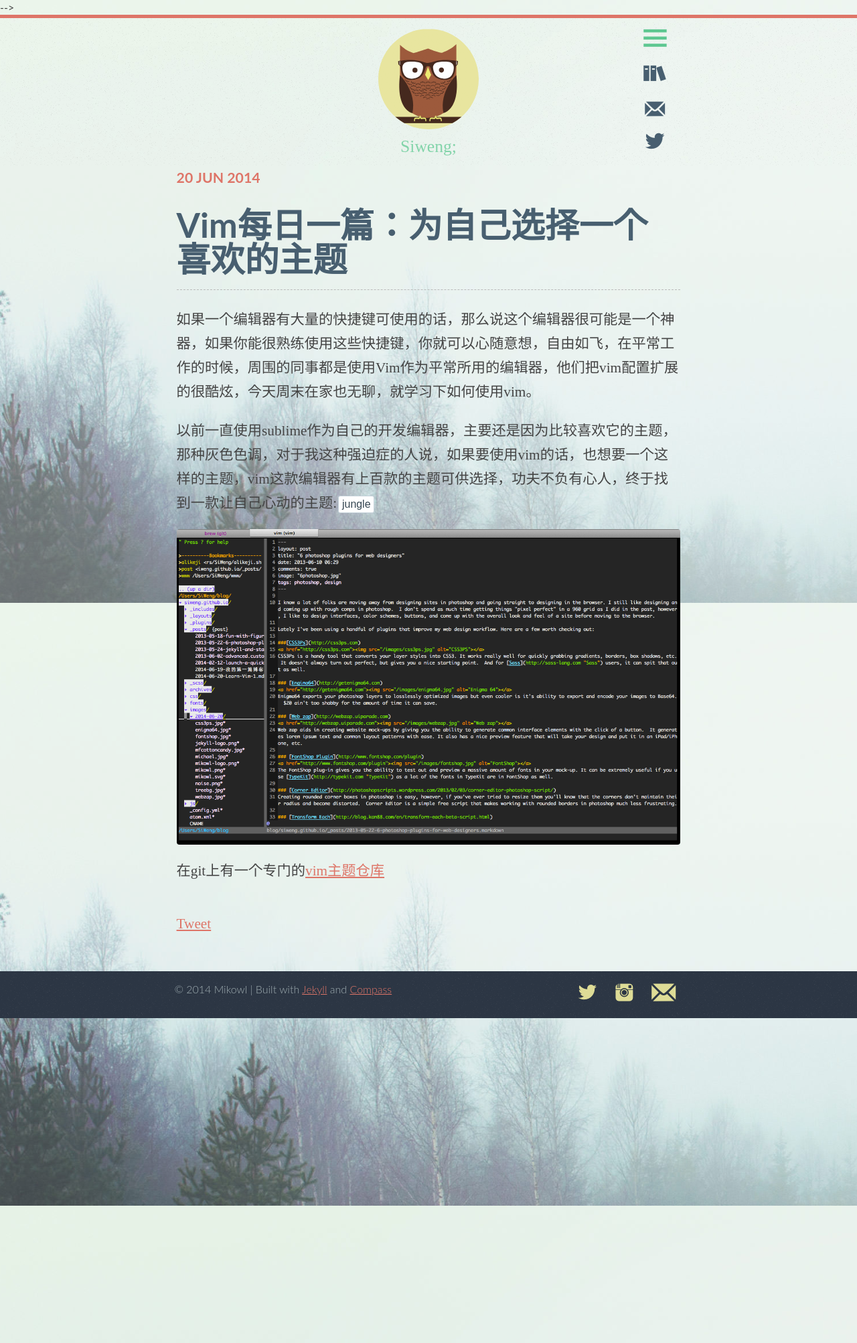
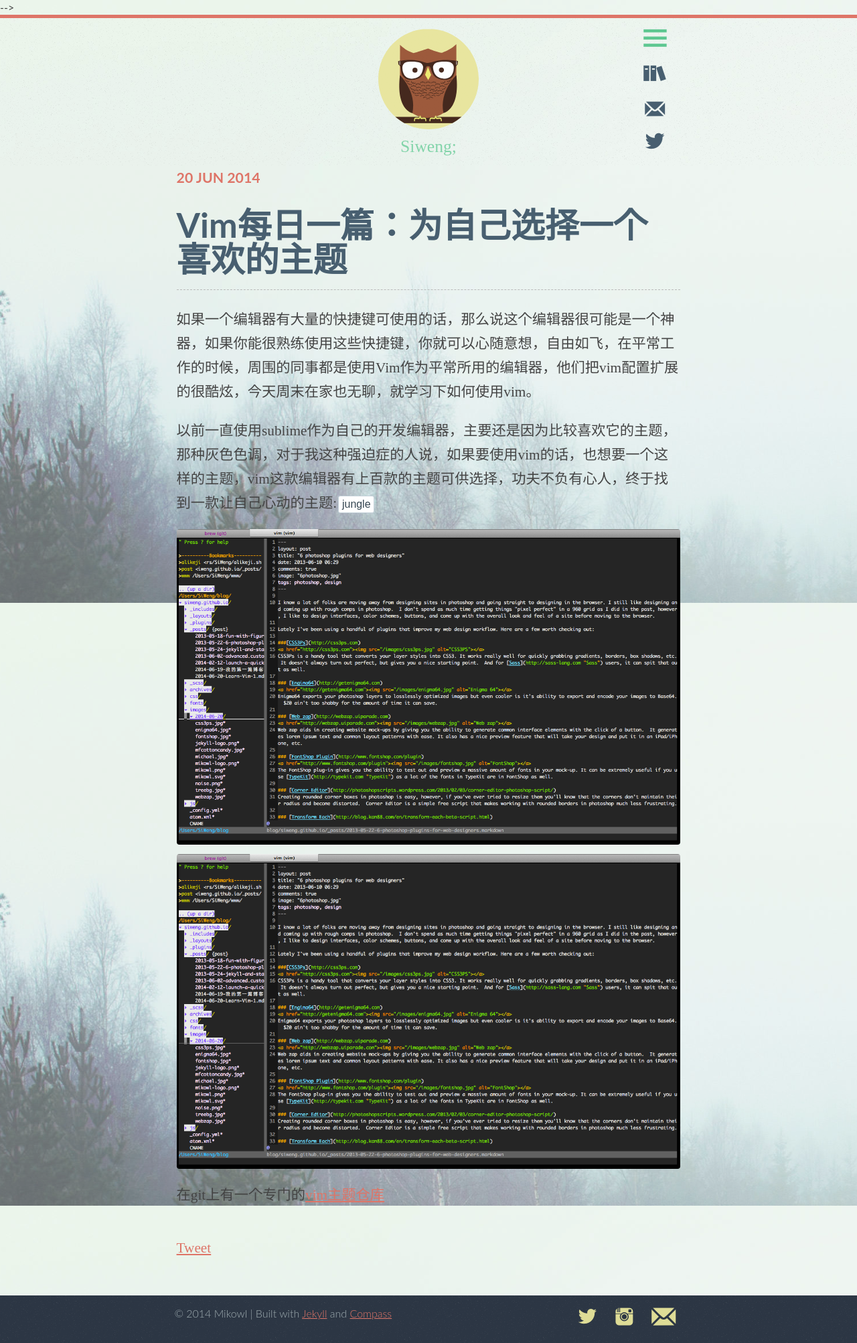
Before and after one commit to siweng/siweng.github.io, a Jekyll site: the page built from _posts/2014-06-20-Learn-Vim-1.md, in a window 1280 px wide. Shown: the whole page at 67% size. Built offline with Jekyll 4.4.1, drawn with Linux system fonts in a browser that asks for light colours; nearby versions of some CDN libraries; some web fonts are replaced; Markdown is read by kramdown in place of the engine named in the settings; comment, search, counter and statistics services are not loaded.

Commit message:
auto commit

```diff
--- a/_posts/2014-06-20-Learn-Vim-1.md
+++ b/_posts/2014-06-20-Learn-Vim-1.md
@@ -10,5 +10,6 @@
 以前一直使用sublime作为自己的开发编辑器，主要还是因为比较喜欢它的主题，那种灰色色调，对于我这种强迫症的人说，如果要使用vim的话，也想要一个这样的主题，vim这款编辑器有上百款的主题可供选择，功夫不负有心人，终于找到一款让自己心动的主题:`jungle`
 
 <img src="/images/2014-06-20/jungle.png" alt="jungle" />
+<img src="/images/2014-06-20/jungle2.png" alt="jungle" />
 
 在git上有一个专门的[vim主题仓库](https://github.com/flazz/vim-colorschemes)
```
Also changed, not shown: images/2014-06-20/jungle2.png (added).
